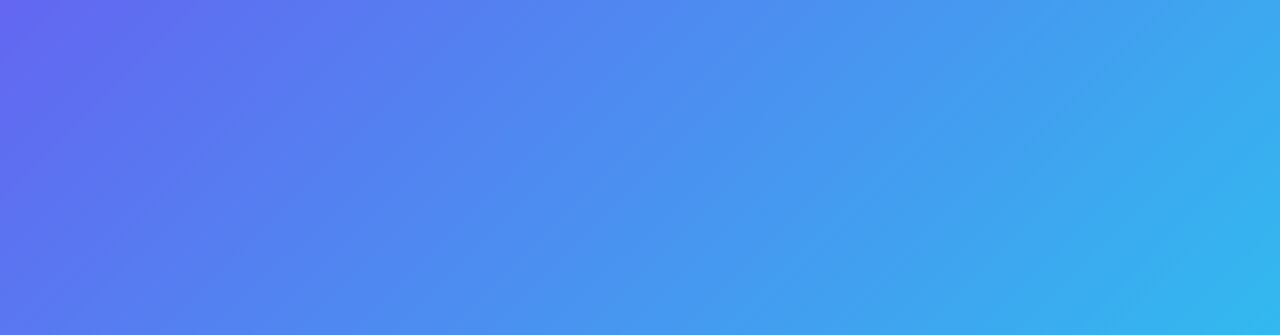
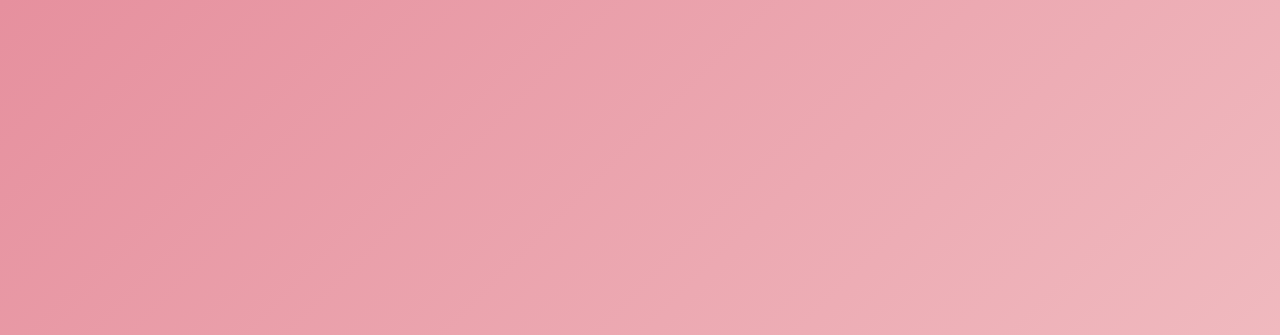
Before and after one commit to mayoblox/mayoblox.github.io, a plain HTML site: page index.html in a window 1280 px wide. Shown: the top 335 px of the page. Drawn offline with Linux system fonts and the light colour scheme.

Commit message:
Update index.html

```diff
--- a/index.html
+++ b/index.html
@@ -8,7 +8,7 @@
     body {
       margin: 0;
       font-family: Arial, sans-serif;
-      background: linear-gradient(135deg, #6366f1, #22d3ee);
+      background: linear-gradient(135deg, #e6909e, #f3c6c9);
       color: white;
       text-align: center;
     }
```
